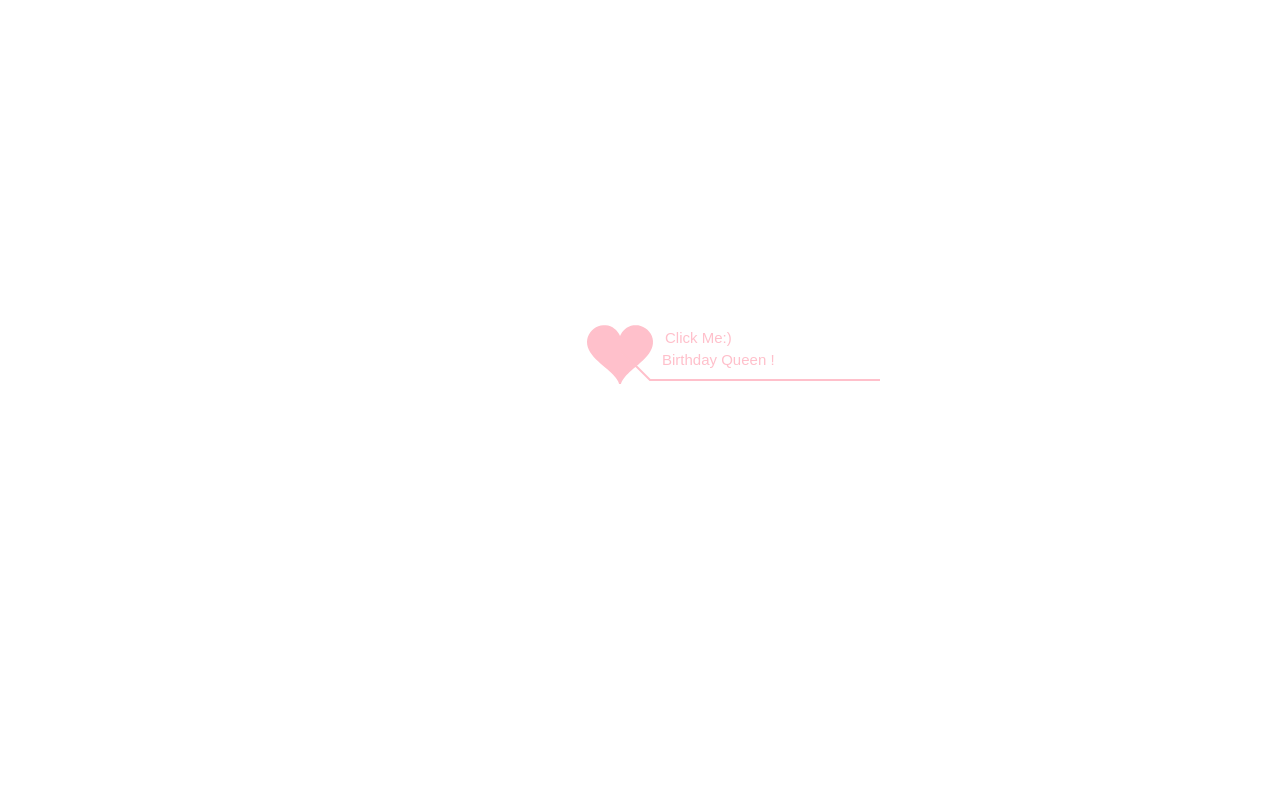
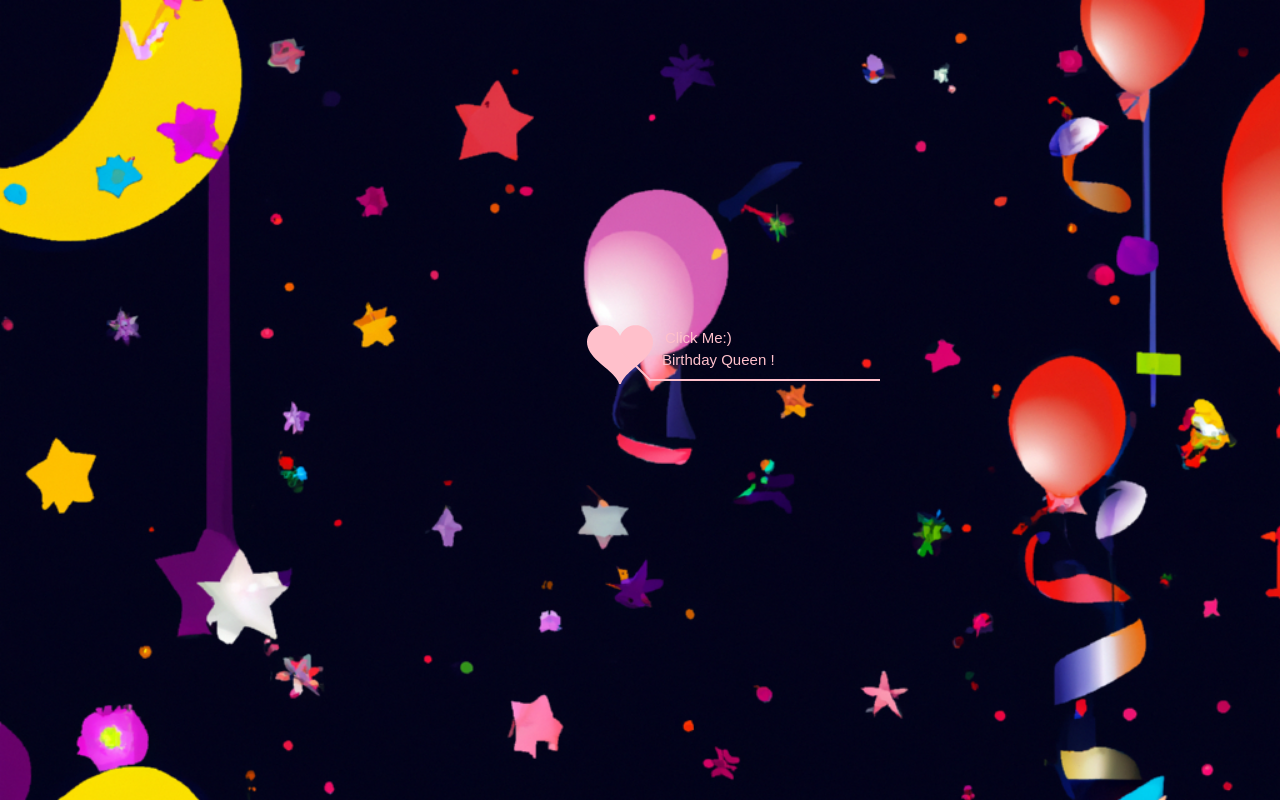
Before and after one commit to SudipUraw/Birthday-Queen, a plain HTML site: page index.html in a window 1280 px wide. Drawn offline with Linux system fonts and the light colour scheme; the site is published under a folder, as on GitHub Pages, so addresses that start at the root find nothing.

Commit message:
Update default.css

```diff
--- a/default.css
+++ b/default.css
@@ -1,7 +1,7 @@
 body {
   margin: 0;
   padding: 0;
-  background-image: url('/img.png');
+  background-image: url('img.png');
   background-size: cover;
   background-repeat: no-repeat;
   font-size: 14px;
```
